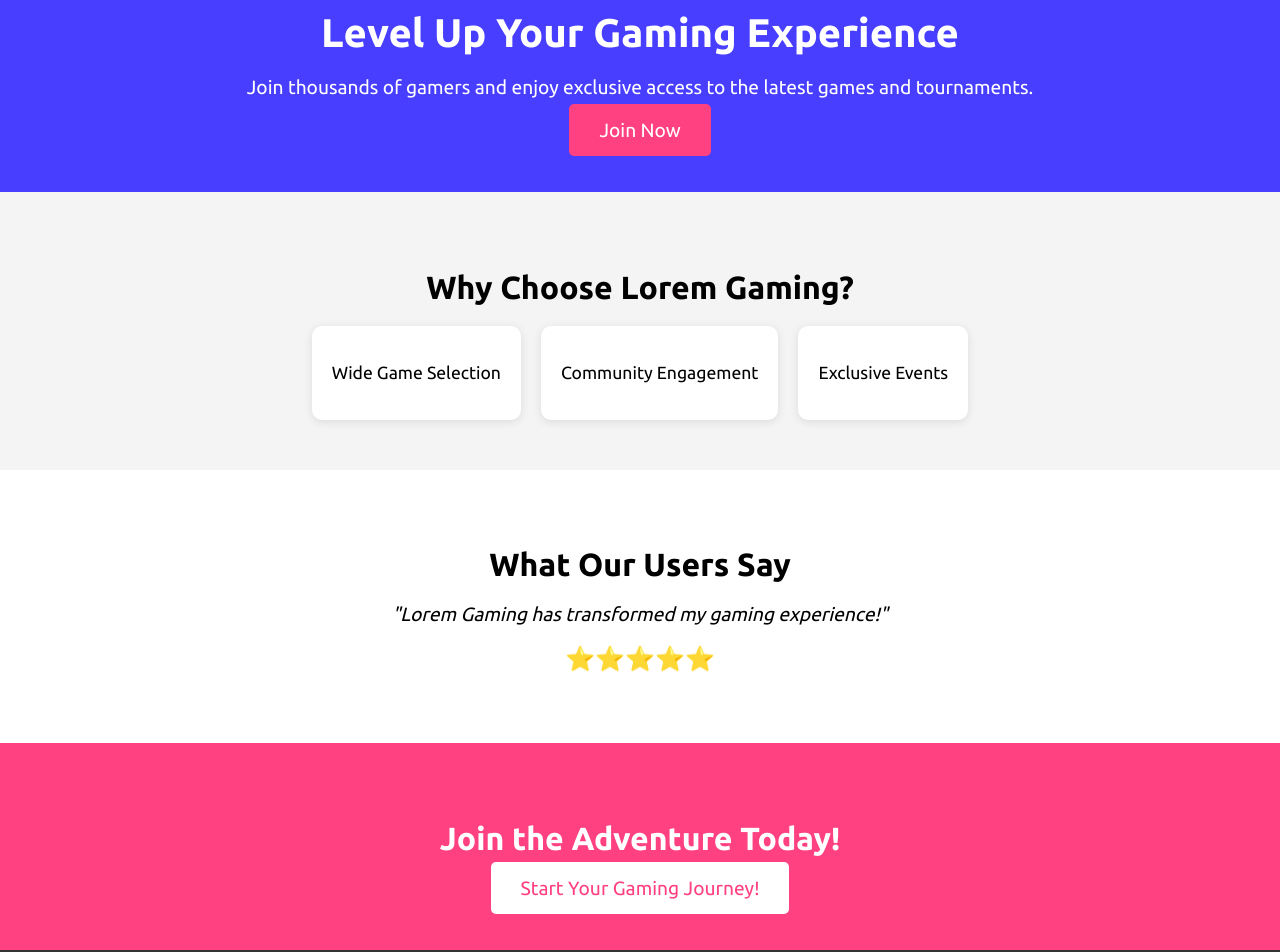
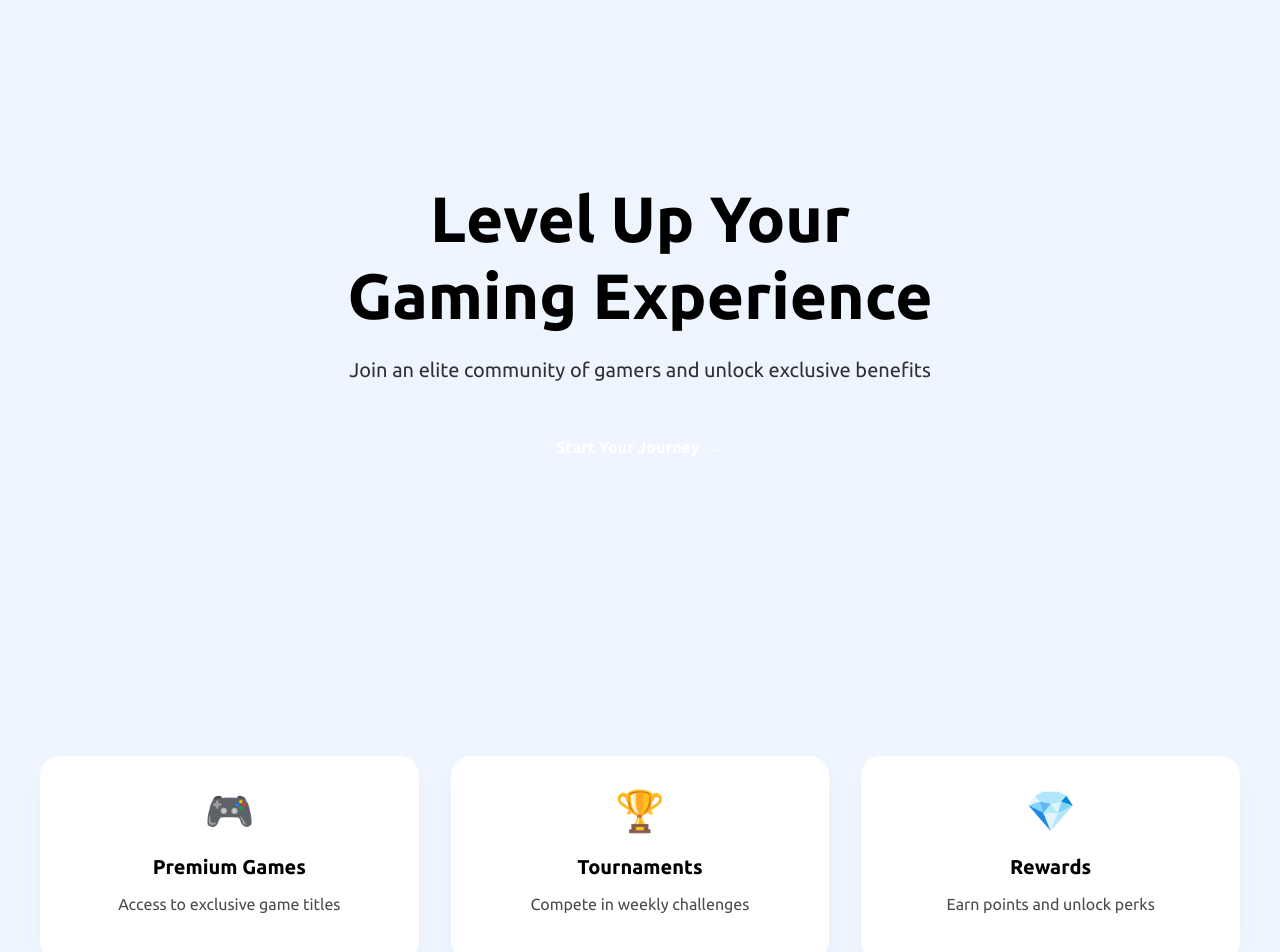
Before and after one commit to Quaye-David/multi-step-form, an Angular app: page / in a window 1280 px wide. Shown: the part 60-1012 px from the top of the page. Built offline with nearby package versions, Linux system fonts and the light colour scheme.

Commit message:
add navigation buttons to steps, implement form data clearing, and enhance step components with lifecycle management

```diff
--- a/src/app/components/step3/step3.component.html
+++ b/src/app/components/step3/step3.component.html
@@ -40,4 +40,6 @@
       </div>
     }
   </div>
+  <app-navigation-buttons [showBackButton]="true" [showNextButton]="true" [isNextDisabled]="!selectedAddons.length"
+    (onBack)="goBack()" (onNext)="goNext()" />
 </div>
--- a/src/app/components/step4/step4.component.html
+++ b/src/app/components/step4/step4.component.html
@@ -1,4 +1,4 @@
-<!-- summary.component.html -->
+<!DOCTYPE html>
 <div class="summary">
   <span class="summary__title">Finishing up</span>
   <p class="summary__description">Double-check everything looks OK before confirming.</p>
@@ -35,7 +35,14 @@
         Total (per {{ selectedPlan.isYearly ? 'year' : 'month' }})
       </span>
            <span class="summary__total-price">
-      +${{ totalPrice }}/{{ selectedPlan.isYearly ? 'yr' : 'mo' }}
+        {{ totalPrice | currency:'USD':'symbol-narrow' }}/{{ selectedPlan.isYearly ? 'yr' : 'mo' }}
       </span>
   </div>
+
+  <app-navigation-buttons
+    [showBackButton]="true"
+    [showConfirmButton]="true"
+    (onBack)="goBack()"
+    (onConfirm)="confirmSubscription()"
+  />
 </div>
--- a/src/app/landing-page/landing-page.component.css
+++ b/src/app/landing-page/landing-page.component.css
@@ -1,159 +1,248 @@
-/* General Styles */
-body {
-  font-family: Arial, sans-serif;
-  margin: 0;
-  padding: 0;
-  color: #333;
+/* landing-page.component.css */
+:root {
+  --gradient-1: #4158D0;
+  --gradient-2: #C850C0;
+  --gradient-3: #FFCC70;
+  --accent: #7C3AED;
+  --text: #1F2937;
+  --background: #F9FAFB;
+}
+
+.landing {
+  min-height: 100vh;
+  background: var(--background);
 }
 
 /* Hero Section */
 .hero {
   position: relative;
+  min-height: 90vh;
+  display: flex;
+  align-items: center;
+  justify-content: center;
+  overflow: hidden;
+  padding: 2rem;
+}
+
+.hero__background {
+  position: absolute;
+  inset: 0;
+  z-index: 0;
+}
+
+.hero__gradient {
+  position: absolute;
+  inset: 0;
+  background: linear-gradient(
+    45deg,
+    var(--gradient-1),
+    var(--gradient-2),
+    var(--gradient-3)
+  );
+  opacity: 0.1;
+  animation: gradient 15s ease infinite;
+}
+
+.hero__shapes .shape {
+  position: absolute;
+  border-radius: 50%;
+  filter: blur(40px);
+}
+
+.shape--1 {
+  background: var(--gradient-1);
+  width: 300px;
+  height: 300px;
+  top: 20%;
+  left: 10%;
+  opacity: 0.2;
+  animation: float 6s ease-in-out infinite;
+}
+
+.shape--2 {
+  background: var(--gradient-2);
+  width: 200px;
+  height: 200px;
+  top: 40%;
+  right: 15%;
+  opacity: 0.15;
+  animation: float 8s ease-in-out infinite;
+}
+
+.shape--3 {
+  background: var(--gradient-3);
+  width: 250px;
+  height: 250px;
+  bottom: 15%;
+  left: 30%;
+  opacity: 0.1;
+  animation: float 7s ease-in-out infinite;
+}
+
+.hero__content {
+  position: relative;
+  z-index: 1;
+  text-align: center;
+  max-width: 800px;
+}
+
+.hero__title {
+  font-size: clamp(2.5rem, 5vw, 4rem);
+  font-weight: 800;
+  line-height: 1.2;
+  margin-bottom: 1.5rem;
+  color: var(--text);
+}
+
+.hero__title-line {
+  display: block;
+}
+
+.hero__subtitle {
+  font-size: clamp(1rem, 2vw, 1.25rem);
+  color: var(--text);
+  opacity: 0.8;
+  margin-bottom: 2.5rem;
+}
+
+.hero__cta {
+  display: inline-flex;
+  align-items: center;
+  gap: 0.5rem;
+  background: var(--accent);
+  color: white;
+  padding: 1rem 2rem;
+  border-radius: 100px;
+  font-weight: 600;
+  text-decoration: none;
+  transition: transform 0.2s;
+}
+
+.hero__cta:hover {
+  transform: translateY(-2px);
+}
+
+.hero__cta-arrow {
+  transition: transform 0.2s;
+}
+
+.hero__cta:hover .hero__cta-arrow {
+  transform: translateX(4px);
+}
+
+/* Features Section */
+.features {
+  padding: 6rem 2rem;
+}
+
+.features__grid {
+  display: grid;
+  grid-template-columns: repeat(auto-fit, minmax(250px, 1fr));
+  gap: 2rem;
+  max-width: 1200px;
+  margin: 0 auto;
+}
+
+.feature {
+  background: white;
+  padding: 2rem;
+  border-radius: 20px;
+  text-align: center;
+  transition: transform 0.2s;
+  box-shadow: 0 10px 30px -15px rgba(0,0,0,0.1);
+}
+
+.feature:hover {
+  transform: translateY(-5px);
+}
+
+.feature__icon {
+  font-size: 2.5rem;
+  margin-bottom: 1rem;
+}
+
+.feature__title {
+  font-size: 1.25rem;
+  margin-bottom: 0.5rem;
+  color: var(--text);
+}
+
+.feature__text {
+  color: var(--text);
+  opacity: 0.7;
+}
+
+/* CTA Section */
+.cta {
+  background: linear-gradient(45deg, var(--gradient-1), var(--gradient-2));
+  padding: 6rem 2rem;
   text-align: center;
   color: white;
 }
 
-.hero__background {
-  position: absolute;
-  top: 0;
-  left: 0;
-  right: 0;
-  bottom: 0;
-  z-index: -1;
+.cta__content {
+  max-width: 600px;
+  margin: 0 auto;
 }
 
-.hero__image {
-  width: 100%;
-  height: 100%;
-  object-fit: cover;
+.cta__title {
+  font-size: clamp(2rem, 4vw, 3rem);
+  margin-bottom: 1rem;
 }
 
-.hero__content {
-  padding: 50px 20px;
+.cta__text {
+  margin-bottom: 2rem;
+  opacity: 0.9;
 }
 
-.hero__tagline {
-  font-size: 2.5em;
-  margin: 0.5em 0;
+.cta__button {
+  display: inline-block;
+  background: white;
+  color: var(--accent);
+  padding: 1rem 2rem;
+  border-radius: 100px;
+  font-weight: 600;
+  text-decoration: none;
+  transition: transform 0.2s;
 }
 
-.hero__description {
-  font-size: 1.2em;
-  margin-bottom: 20px;
+.cta__button:hover {
+  transform: translateY(-2px);
 }
 
-.hero__sign-up-button {
-  background-color: #ff4081;
-  color: white;
-  padding: 15px 30px;
-  border: none;
-  border-radius: 5px;
-  text-decoration: none;
-  font-size: 1.2em;
-  transition: background-color 0.3s;
+@keyframes float {
+  0%, 100% {
+    transform: translateY(0);
+  }
+  50% {
+    transform: translateY(-20px);
+  }
 }
 
-.hero__sign-up-button:hover {
-  background-color: #ff1c5e;
+@keyframes gradient {
+  0% {
+    background-position: 0% 50%;
+  }
+  50% {
+    background-position: 100% 50%;
+  }
+  100% {
+    background-position: 0% 50%;
+  }
 }
 
-/* Features Section */
-.features {
-  text-align: center;
-  padding: 50px 20px;
-  background-color: #f4f4f4;
+/* Responsive Design */
+@media (max-width: 768px) {
+  .hero {
+    min-height: 80vh;
+    padding: 4rem 1rem;
+  }
+
+  .features {
+    padding: 4rem 1rem;
+  }
+
+  .cta {
+    padding: 4rem 1rem;
+  }
 }
-
-.features__title {
-  font-size: 2em;
-  margin-bottom: 20px;
-}
-
-.features__list {
-  display: flex;
-  justify-content: center;
-  gap: 20px;
-}
-
-.features__item {
-  background: white;
-  padding: 20px;
-  border-radius: 10px;
-  box-shadow: 0 2px 10px rgba(0, 0, 0, 0.1);
-  text-align: center;
-}
-
-.features__icon {
-  font-size: 3em;
-  margin-bottom: 10px;
-}
-
-.features__text {
-  font-size: 1.1em;
-}
-
-/* Testimonials Section */
-.testimonials {
-  text-align: center;
-  padding: 50px 20px;
-  background-color: #fff;
-}
-
-.testimonials__title {
-  font-size: 2em;
-  margin-bottom: 20px;
-}
-
-.testimonials__item {
-  margin: 20px 0;
-}
-
-.testimonials__quote {
-  font-size: 1.2em;
-  font-style: italic;
-}
-
-.testimonials__rating {
-  font-size: 1.5em;
-}
-
-/* Call to Action Section */
-.call-to-action {
-  text-align: center;
-  padding: 50px 20px;
-  background-color: #ff4081;
-  color: white;
-}
-
-.call-to-action__title {
-  font-size: 2em;
-  margin-bottom: 20px;
-}
-
-.call-to-action__sign-up-button {
-  background-color: white;
-  color: #ff4081;
-  padding: 15px 30px;
-  border: none;
-  border-radius: 5px;
-  text-decoration: none;
-  font-size: 1.2em;
-  transition: background-color 0.3s, color 0.3s;
-}
-
-.call-to-action__sign-up-button:hover {
-  background-color: #ff1c5e;
-  color: white;
-}
-
-/* Footer */
-.footer {
-  text-align: center;
-  padding: 20px;
-  background-color: #333;
-  color: white;
-}
-
-.footer__text {
-  margin: 0;
-}
--- a/src/app/landing-page/landing-page.component.html
+++ b/src/app/landing-page/landing-page.component.html
@@ -1,46 +1,55 @@
-<!DOCTYPE html>
-<div class="hero">
-  <div class="hero__background">
-      <img src="../../assets/images/bg-sidebar-desktop.svg" alt="Gaming Background" class="hero__image">
-  </div>
-  <div class="hero__content">
-      <h1 class="hero__tagline">Level Up Your Gaming Experience</h1>
-      <p class="hero__description">Join thousands of gamers and enjoy exclusive access to the latest games and tournaments.</p>
-      <a routerLink="/multi-step" class="hero__sign-up-button">Join Now</a>
-  </div>
-</div>
+<!-- landing-page.component.html -->
+<main class="landing">
+  <section class="hero">
+    <div class="hero__background">
+      <div class="hero__gradient"></div>
+      <div class="hero__shapes">
+        <div class="shape shape--1"></div>
+        <div class="shape shape--2"></div>
+        <div class="shape shape--3"></div>
+      </div>
+    </div>
 
-<div class="features">
-  <h2 class="features__title">Why Choose Lorem Gaming?</h2>
-  <div class="features__list">
-      <div class="features__item">
-          <i class="features__icon icon-game"></i>
-          <p class="features__text">Wide Game Selection</p>
+    <div class="hero__content">
+      <h1 class="hero__title">
+        <span class="hero__title-line">Level Up Your</span>
+        <span class="hero__title-line">Gaming Experience</span>
+      </h1>
+      <p class="hero__subtitle">Join an elite community of gamers and unlock exclusive benefits</p>
+      <a routerLink="/multi-step" class="hero__cta">
+        Start Your Journey
+        <span class="hero__cta-arrow">→</span>
+      </a>
+    </div>
+  </section>
+
+  <section class="features">
+    <div class="features__grid">
+      <div class="feature">
+        <div class="feature__icon">🎮</div>
+        <h3 class="feature__title">Premium Games</h3>
+        <p class="feature__text">Access to exclusive game titles</p>
       </div>
-      <div class="features__item">
-          <i class="features__icon icon-community"></i>
-          <p class="features__text">Community Engagement</p>
+      <div class="feature">
+        <div class="feature__icon">🏆</div>
+        <h3 class="feature__title">Tournaments</h3>
+        <p class="feature__text">Compete in weekly challenges</p>
       </div>
-      <div class="features__item">
-          <i class="features__icon icon-events"></i>
-          <p class="features__text">Exclusive Events</p>
+      <div class="feature">
+        <div class="feature__icon">💎</div>
+        <h3 class="feature__title">Rewards</h3>
+        <p class="feature__text">Earn points and unlock perks</p>
       </div>
-  </div>
-</div>
+    </div>
+  </section>
 
-<div class="testimonials">
-  <h2 class="testimonials__title">What Our Users Say</h2>
-  <div class="testimonials__item">
-      <p class="testimonials__quote">"Lorem Gaming has transformed my gaming experience!"</p>
-      <span class="testimonials__rating">⭐⭐⭐⭐⭐</span>
-  </div>
-</div>
-
-<div class="call-to-action">
-  <h2 class="call-to-action__title">Join the Adventure Today!</h2>
-  <a routerLink="/multi-step" class="call-to-action__sign-up-button">Start Your Gaming Journey!</a>
-</div>
-
-<footer class="footer">
-  <p class="footer__text">Contact Us | Privacy Policy | Terms of Service</p>
-</footer>
+  <section class="cta">
+    <div class="cta__content">
+      <h2 class="cta__title">Ready to Begin?</h2>
+      <p class="cta__text">Join thousands of gamers who've already leveled up</p>
+      <a routerLink="/multi-step" class="cta__button">
+        Get Started Now
+      </a>
+    </div>
+  </section>
+</main>
--- a/src/app/services/form-data.service.ts
+++ b/src/app/services/form-data.service.ts
@@ -65,6 +65,20 @@ export class FormDataService {
     }
   }
 
+  clearStorage(): void {
+    try {
+      localStorage.removeItem('formData');
+      this.formData = {
+        personalInfo: { name: '', email: '', phone: '' },
+        plan: { type: '', isYearly: false, price: 0 },
+        addons: []
+      };
+      this.formDataSubject.next(this.formData);
+    } catch (error) {
+      console.error('Error clearing storage:', error);
+    }
+  }
+
   private validateForm(): void {
     const { name, email, phone } = this.formData.personalInfo;
 
```
Also changed, not shown: src/app/components/step3/step3.component.ts (+68 -3 lines), src/app/components/step4/step4.component.css (+19 -17 lines), src/app/components/step4/step4.component.ts (+62 -13 lines), src/app/components/step5/step5.component.ts (+17 -10 lines), src/app/multi-step/multi-step.component.html (+0 -12 lines). Lines whose indentation alone changed are shown as unchanged.
